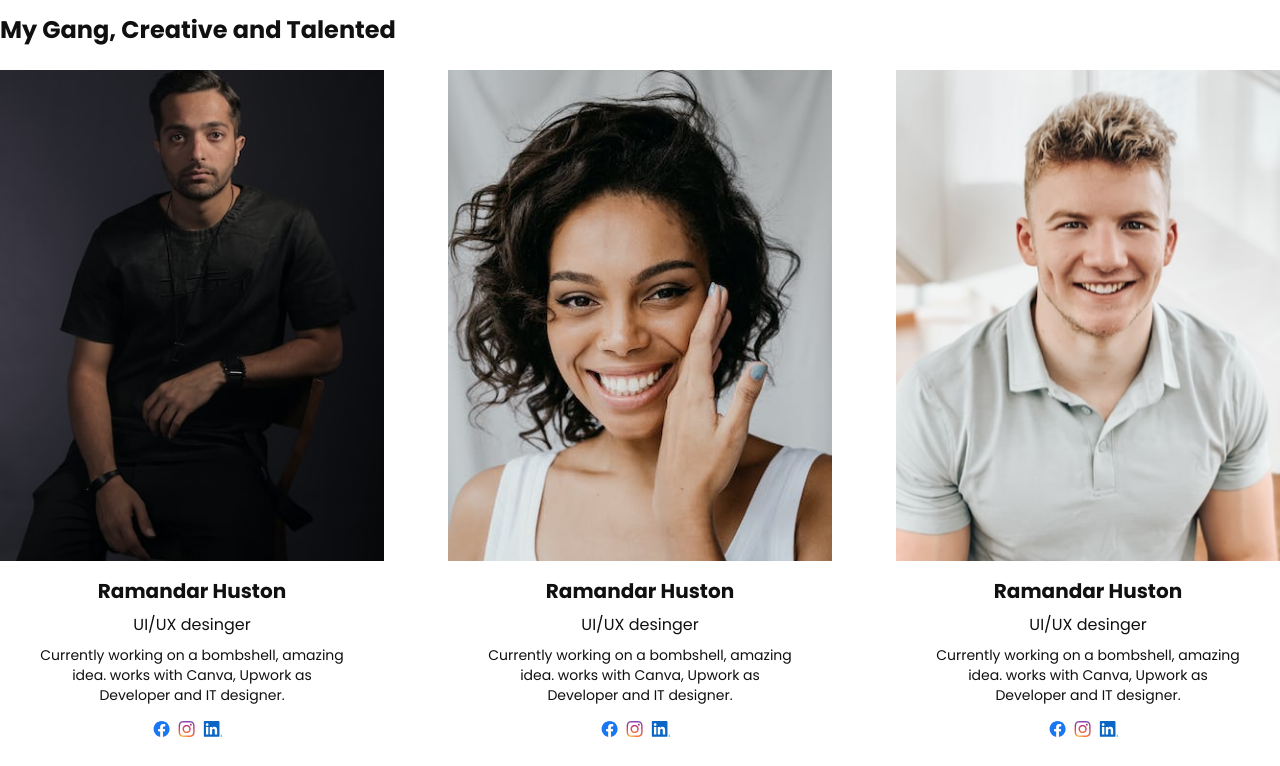
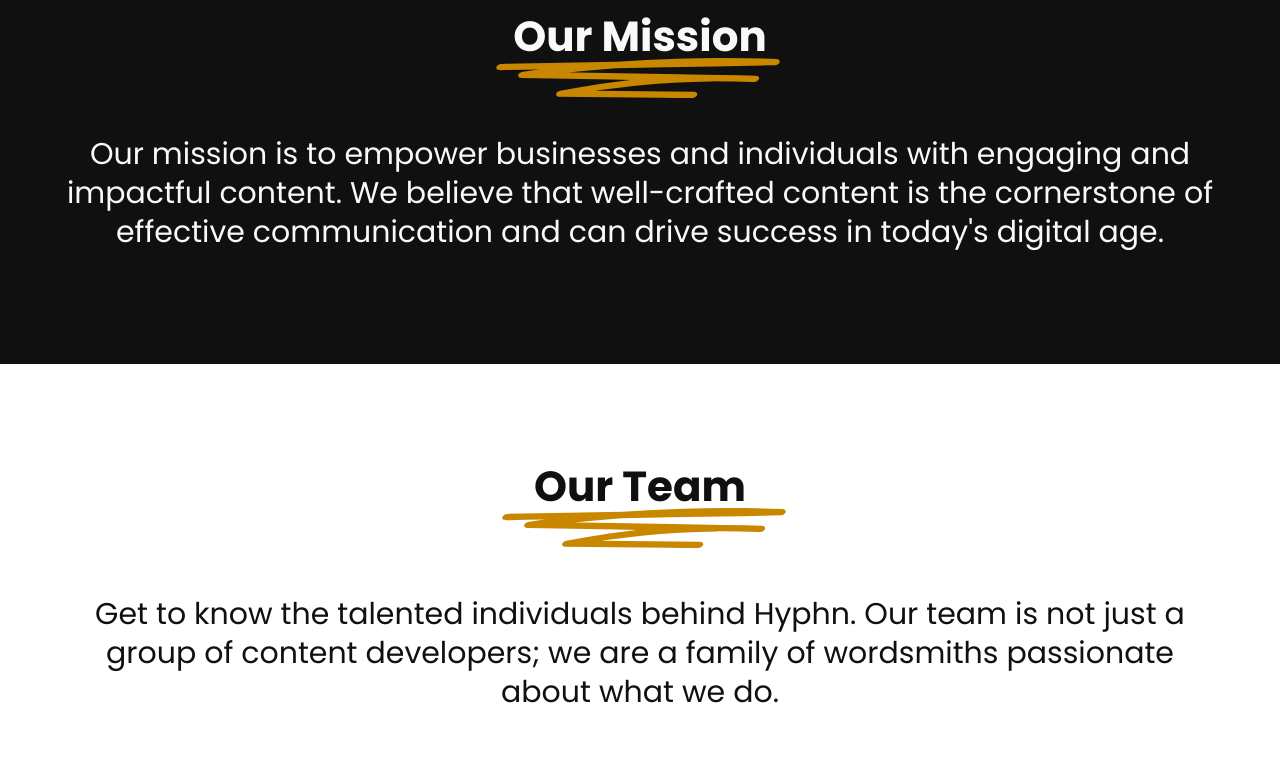
Before and after one commit to godwinopara/hyphn, a Next.js app: page /about in a window 1280 px wide. Shown: the part 1940-2706 px from the top of the page. Built offline with nearby package versions, Linux system fonts and the light colour scheme.

Commit message:
added team members details on about page

```diff
--- a/src/app/about/page.tsx
+++ b/src/app/about/page.tsx
@@ -1,13 +1,15 @@
-import OurTeam from "@/components/OurTeam";
 import AboutHero from "@/components/AboutHero";
 import AboutInfo from "@/components/AboutInfo";
+import Mission from "@/components/Mission";
+import AboutTeam from "@/components/AboutTeam";
 
 export default function AboutPage() {
 	return (
 		<main>
 			<AboutHero />
 			<AboutInfo />
-			<OurTeam />
+			<Mission />
+			<AboutTeam />
 		</main>
 	);
 }
--- /dev/null
+++ b/src/components/AboutTeam.tsx
@@ -0,0 +1,21 @@
+import Image from "next/image";
+import TeamList from "./TeamList";
+import underline from "public/assets/underline.svg";
+
+export default function AboutTeam() {
+	return (
+		<section className="max-w-desktop mx-auto py-24">
+			<div className="text-center max-w-[1148px] mx-auto mb-14">
+				<div className="relative">
+					<h2 className="text-42 leading-130 font-bold mb-20">Our Team</h2>
+					<Image src={underline} alt="zig zag underline" className="absolute top-12 left-[38%]" />
+				</div>
+				<p className="text-3xl leading-130">
+					Get to know the talented individuals behind Hyphn. Our team is not just a group of content
+					developers; we are a family of wordsmiths passionate about what we do.
+				</p>
+			</div>
+			<TeamList />
+		</section>
+	);
+}
--- /dev/null
+++ b/src/components/Mission.tsx
@@ -0,0 +1,20 @@
+import Image from "next/image";
+import underline from "public/assets/underline.svg";
+
+export default function Mission() {
+	return (
+		<section className="bg-black text-white1 py-28">
+			<div className="max-w-[1198px] mx-auto text-center">
+				<div className="relative">
+					<h2 className="text-42 leading-130 font-bold mb-17">Our Mission</h2>
+					<Image src={underline} alt="zig zag underline" className="absolute top-12 left-[38%]" />
+				</div>
+				<p className="text-3xl leading-130">
+					Our mission is to empower businesses and individuals with engaging and impactful content.
+					We believe that well-crafted content is the cornerstone of effective communication and can
+					drive success in today's digital age.
+				</p>
+			</div>
+		</section>
+	);
+}
--- a/src/components/OurTeam.tsx
+++ b/src/components/OurTeam.tsx
@@ -5,6 +5,7 @@
 import facebook from "public/assets/facebook-color.svg";
 import instagram from "public/assets/instagram-color.svg";
 import linkedin from "public/assets/linkedin-color.svg";
+import TeamList from "./TeamList";
 
 export default function OurTeam() {
 	return (
@@ -13,60 +14,7 @@
 				<h2 className="text-xl text-yellow font-medium mb-6">OUR TEAM</h2>
 				<p className="text-xl font-semibold md:text-2xl">My Gang, Creative and Talented</p>
 			</div>
-
-			<div className="grid md:grid-cols-3 gap-16 text-center">
-				<div>
-					<Image src={huston1} alt="guy on black shirt sitting down" />
-					<div className="mt-4">
-						<h3 className="font-bold text-xl mb-2">Ramandar Huston</h3>
-						<span className="mb-2 block">UI/UX desinger</span>
-						<p className="text-sm mb-4 w-4/5 mx-auto">
-							Currently working on a bombshell, amazing idea. works with Canva, Upwork as Developer
-							and IT designer.
-						</p>
-
-						<div className="max-w-desktop mx-auto flex justify-center">
-							<Image src={facebook} alt="facebook " className="mr-2" />
-							<Image src={instagram} alt="facebook " className="mr-2" />
-							<Image src={linkedin} alt="facebook " className="mr-2" />
-						</div>
-					</div>
-				</div>
-				<div>
-					<Image src={huston2} alt="guy on black shirt sitting down" />
-					<div className="mt-4">
-						<h3 className="font-bold text-xl mb-2">Ramandar Huston</h3>
-						<span className="mb-2 block">UI/UX desinger</span>
-						<p className="text-sm mb-4 w-4/5 mx-auto">
-							Currently working on a bombshell, amazing idea. works with Canva, Upwork as Developer
-							and IT designer.
-						</p>
-
-						<div className="max-w-desktop mx-auto flex justify-center">
-							<Image src={facebook} alt="facebook " className="mr-2" />
-							<Image src={instagram} alt="facebook " className="mr-2" />
-							<Image src={linkedin} alt="facebook " className="mr-2" />
-						</div>
-					</div>
-				</div>
-				<div>
-					<Image src={huston3} alt="guy on black shirt sitting down" />
-					<div className="mt-4">
-						<h3 className="font-bold text-xl mb-2">Ramandar Huston</h3>
-						<span className="mb-2 block">UI/UX desinger</span>
-						<p className="text-sm mb-4 w-4/5 mx-auto">
-							Currently working on a bombshell, amazing idea. works with Canva, Upwork as Developer
-							and IT designer.
-						</p>
-
-						<div className="max-w-desktop mx-auto flex justify-center">
-							<Image src={facebook} alt="facebook " className="mr-2" />
-							<Image src={instagram} alt="facebook " className="mr-2" />
-							<Image src={linkedin} alt="facebook " className="mr-2" />
-						</div>
-					</div>
-				</div>
-			</div>
+			<TeamList />
 		</section>
 	);
 }
--- /dev/null
+++ b/src/components/TeamList.tsx
@@ -0,0 +1,65 @@
+import Image from "next/image";
+import huston1 from "public/assets/huston1.png";
+import huston2 from "public/assets/huston2.png";
+import huston3 from "public/assets/huston3.png";
+import facebook from "public/assets/facebook-color.svg";
+import instagram from "public/assets/instagram-color.svg";
+import linkedin from "public/assets/linkedin-color.svg";
+
+export default function TeamList() {
+	return (
+		<div className="grid md:grid-cols-3 gap-16 text-center">
+			<div>
+				<Image src={huston1} alt="guy on black shirt sitting down" />
+				<div className="mt-4">
+					<h3 className="font-bold text-xl mb-2">Ramandar Huston</h3>
+					<span className="mb-2 block">UI/UX desinger</span>
+					<p className="text-sm mb-4 w-4/5 mx-auto">
+						Currently working on a bombshell, amazing idea. works with Canva, Upwork as Developer
+						and IT designer.
+					</p>
+
+					<div className="max-w-desktop mx-auto flex justify-center">
+						<Image src={facebook} alt="facebook " className="mr-2" />
+						<Image src={instagram} alt="facebook " className="mr-2" />
+						<Image src={linkedin} alt="facebook " className="mr-2" />
+					</div>
+				</div>
+			</div>
+			<div>
+				<Image src={huston2} alt="guy on black shirt sitting down" />
+				<div className="mt-4">
+					<h3 className="font-bold text-xl mb-2">Ramandar Huston</h3>
+					<span className="mb-2 block">UI/UX desinger</span>
+					<p className="text-sm mb-4 w-4/5 mx-auto">
+						Currently working on a bombshell, amazing idea. works with Canva, Upwork as Developer
+						and IT designer.
+					</p>
+
+					<div className="max-w-desktop mx-auto flex justify-center">
+						<Image src={facebook} alt="facebook " className="mr-2" />
+						<Image src={instagram} alt="facebook " className="mr-2" />
+						<Image src={linkedin} alt="facebook " className="mr-2" />
+					</div>
+				</div>
+			</div>
+			<div>
+				<Image src={huston3} alt="guy on black shirt sitting down" />
+				<div className="mt-4">
+					<h3 className="font-bold text-xl mb-2">Ramandar Huston</h3>
+					<span className="mb-2 block">UI/UX desinger</span>
+					<p className="text-sm mb-4 w-4/5 mx-auto">
+						Currently working on a bombshell, amazing idea. works with Canva, Upwork as Developer
+						and IT designer.
+					</p>
+
+					<div className="max-w-desktop mx-auto flex justify-center">
+						<Image src={facebook} alt="facebook " className="mr-2" />
+						<Image src={instagram} alt="facebook " className="mr-2" />
+						<Image src={linkedin} alt="facebook " className="mr-2" />
+					</div>
+				</div>
+			</div>
+		</div>
+	);
+}
```
Also changed, not shown: public/assets/underline.svg (added).
